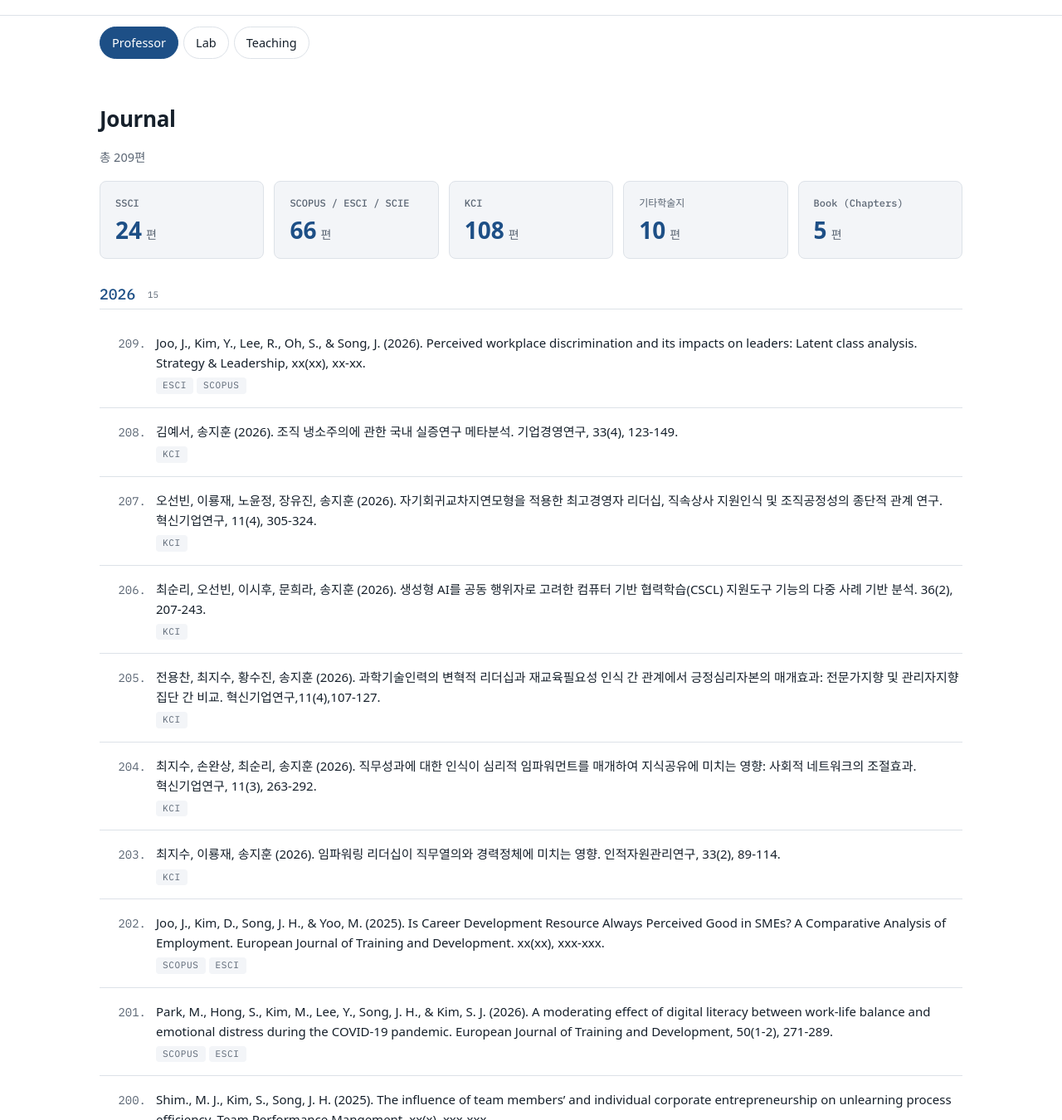
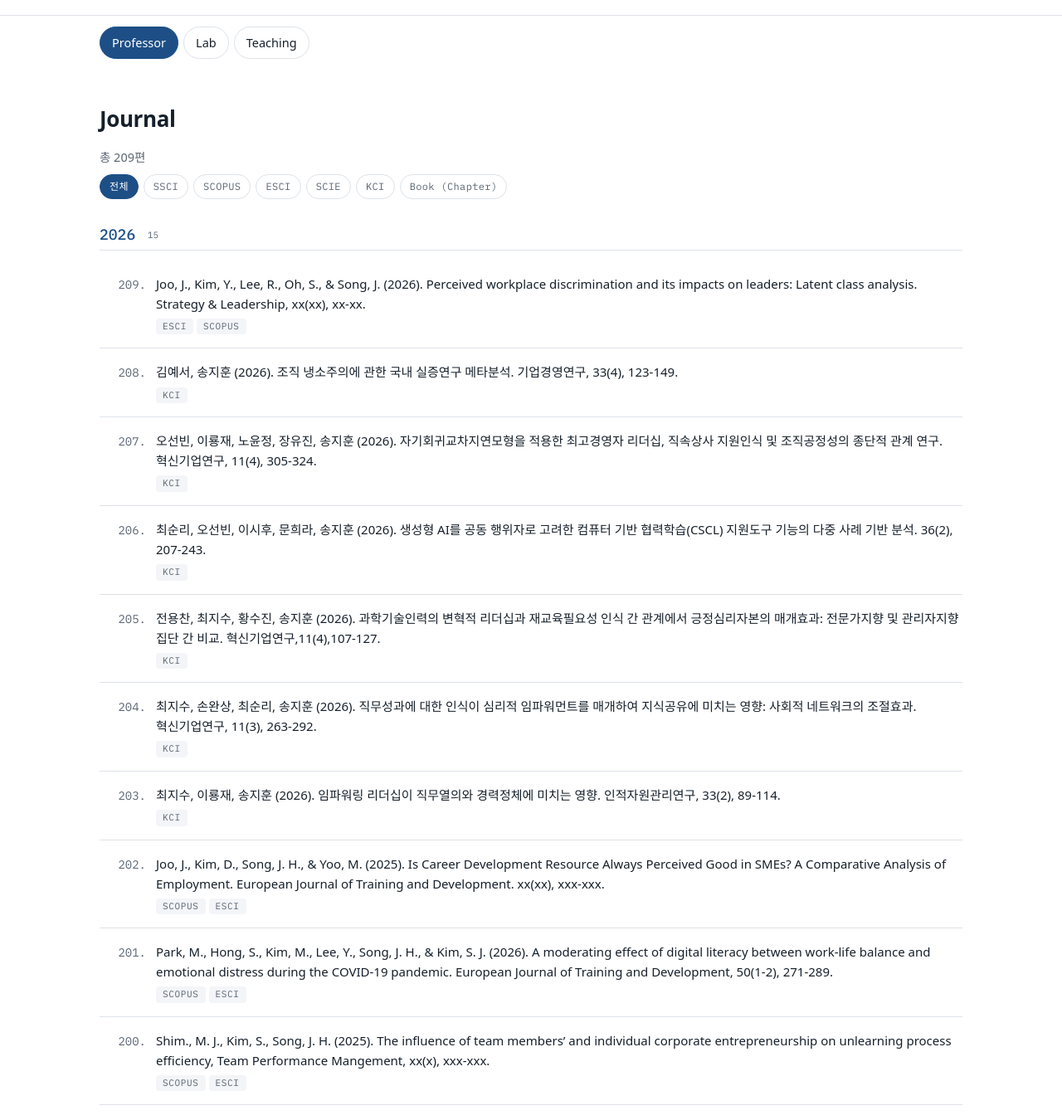
Before and after one commit to drsprolab/drsprolab.github.io, a Jekyll site: the page built from research.md, in a window 1280 px wide and 1400 px high, scrolled down 585 px, cut to the strip 50-1400 px from the top of the window. Shown: the whole strip at 83% size. Built offline with Jekyll 4.4.1, drawn with Linux system fonts in a browser that asks for light colours; some web fonts are replaced; some of the changed text lies outside the part shown.

Commit message:
Research: 등재 분류 편수 카드를 필터 칩으로 바꾸고 학술대회 국내/해외 태그 보완
- SSCI, SCOPUS, ESCI, SCIE, KCI, Book (Chapter) 칩을 누르면 해당 논문만 표시
- 학술대회 발표 중 태그가 없던 9건에 국내/해외 태그 추가, '국외'는 '해외'로 표시
- hidden 속성이 항상 숨기도록 CSS 보완

Co-Authored-By: Claude Opus 5.5 <noreply@anthropic.com>

```diff
--- a/_includes/presentations.html
+++ b/_includes/presentations.html
@@ -9,7 +9,7 @@
     <li value="{{ presentation_number }}">
       <span class="publication-number" aria-hidden="true">{{ presentation_number }}.</span>
       <span class="cite">{% if t.authors %}{{ t.authors }}. {% endif %}<strong>{{ t.title }}</strong>{% if t.venue %}. {{ t.venue }}{% endif %}{% if t.month %}, {{ t.year }}.{{ t.month }}{% endif %}.</span>
-      {% if t.region %}<span class="idx"><span class="badge">{{ t.region }}</span></span>{% endif %}
+      {% if t.region %}<span class="idx"><span class="badge region-{% if t.region == "국내" %}dom{% else %}intl{% endif %}">{% if t.region == "국외" %}해외{% else %}{{ t.region }}{% endif %}</span></span>{% endif %}
     </li>
     {% assign presentation_number = presentation_number | minus: 1 %}
     {% endfor %}
--- a/_includes/publications.html
+++ b/_includes/publications.html
@@ -1,34 +1,24 @@
 {%- assign list = site.data.publications | where: include.scope, true -%}
 {%- assign groups = list | group_by: "year" | sort: "name" | reverse -%}
 {%- assign publication_number = list.size -%}
-{%- assign ssci_count = 0 -%}
-{%- assign international_index_count = 0 -%}
-{%- assign kci_count = 0 -%}
-{%- assign other_international_count = 0 -%}
-{%- for publication in list -%}
-  {%- if publication.index contains 'SSCI' -%}{%- assign ssci_count = ssci_count | plus: 1 -%}{%- endif -%}
-  {%- if publication.index contains 'SCOPUS' or publication.index contains 'ESCI' or publication.index contains 'SCIE' -%}{%- assign international_index_count = international_index_count | plus: 1 -%}{%- endif -%}
-  {%- if publication.index contains 'KCI' -%}{%- assign kci_count = kci_count | plus: 1 -%}{%- endif -%}
-  {%- assign index_labels = publication.index | join: '|' | downcase | remove: ' ' -%}
-  {%- assign publication_type = publication.type | default: '' | downcase | remove: ' ' | remove: '_' | remove: '-' -%}
-  {%- if index_labels contains '기타국제학술지' or index_labels contains '기타국내학술지' -%}{%- assign other_international_count = other_international_count | plus: 1 -%}{%- endif -%}
-{%- endfor -%}
 <p class="count">총 {{ list.size }}편</p>
-<dl class="journal-index-summary" aria-label="논문 등재 분류별 합계">
-  <div><dt>SSCI</dt><dd>{{ ssci_count }}<span>편</span></dd></div>
-  <div><dt>SCOPUS / ESCI / SCIE</dt><dd>{{ international_index_count }}<span>편</span></dd></div>
-  <div><dt>KCI</dt><dd>{{ kci_count }}<span>편</span></dd></div>
-  <div><dt>기타학술지</dt><dd>{{ other_international_count }}<span>편</span></dd></div>
+<div class="pub-filter" role="group" aria-label="등재 분류로 보기">
+  <button type="button" class="pf-chip" data-filter="" aria-pressed="true">전체</button>
+  {%- assign index_tags = "SSCI,SCOPUS,ESCI,SCIE,KCI" | split: "," %}
+  {%- for t in index_tags %}
+  <button type="button" class="pf-chip" data-filter="{{ t }}" aria-pressed="false">{{ t }}</button>
+  {%- endfor %}
   {%- if include.scope == "professor" %}
-  <div><dt>Book (Chapters)</dt><dd>{{ site.data.books.size }}<span>편</span></dd></div>
+  <button type="button" class="pf-chip" data-filter="BOOK" aria-pressed="false">Book (Chapter)</button>
   {%- endif %}
-</dl>
+</div>
+<p class="pf-empty" hidden>해당 분류의 논문이 없습니다.</p>
 {% for g in groups %}
 <section class="year-group">
   <h3 id="pub-{{ include.scope }}-{{ g.name }}">{{ g.name }} <span class="n">{{ g.items.size }}</span></h3>
   <ol class="pubs journal-pubs" reversed start="{{ publication_number }}">
     {% for p in g.items %}
-    <li value="{{ publication_number }}">
+    <li value="{{ publication_number }}" data-tags="{{ p.index | join: ' ' | upcase }}">
       <span class="publication-number" aria-hidden="true">{{ publication_number }}.</span>
       <span class="cite">{{ p.citation }}</span>
       {% if p.index %}<span class="idx">{% for i in p.index %}<span class="badge">{{ i }}</span>{% endfor %}</span>{% endif %}
--- a/assets/css/style.css
+++ b/assets/css/style.css
@@ -702,3 +702,14 @@ tfoot td { font-weight: 600; border-bottom: 0; }
   .rmap .rmap-title { font-size: 24px; }
   .solution-btn { white-space: normal; text-align: left; max-width: 100%; }
 }
+
+/* ---- Journal: 등재 분류 필터 칩 ---- */
+.pub-filter { display: flex; flex-wrap: wrap; gap: 6px; margin: 8px 0 20px; }
+.pf-chip { font: inherit; font-family: var(--f-mono); font-size: 12px; letter-spacing: .03em; padding: 4px 11px; border: 1px solid var(--line); border-radius: 999px; background: var(--paper); color: var(--muted); cursor: pointer; }
+.pf-chip:hover { border-color: var(--accent); color: var(--accent); }
+.pf-chip[aria-pressed="true"] { background: var(--accent); border-color: var(--accent); color: var(--paper); }
+.pf-chip:focus-visible { outline: 2px solid var(--accent); outline-offset: 2px; }
+.prose .pf-empty { color: var(--muted); font-size: 14px; }
+.badge.region-intl { background: var(--accent-soft); color: var(--accent); }
+/* hidden 속성은 항상 숨김(필터에서 사용) */
+[hidden] { display: none !important; }
--- a/research.md
+++ b/research.md
@@ -18,7 +18,7 @@ lede: 읽고, 읽고, 또 읽고 나서 쓰는 것.
 <ol class="pubs journal-pubs book-pubs" reversed start="{{ books.size }}">
 {% for b in books %}
   {% assign book_number = books.size | minus: forloop.index0 %}
-  <li value="{{ book_number }}">
+  <li value="{{ book_number }}" data-tags="BOOK">
     <span class="publication-number" aria-hidden="true">{{ book_number }}.</span>
     <span class="cite">{{ b.citation }}</span>
     <span class="idx"><span class="badge">{% if b.type == 'book' %}Book{% else %}Book Chapter{% endif %}</span>{% if b.url %}<a class="badge" href="{{ b.url }}" target="_blank" rel="noopener">{% if b.type == 'book' %}도서 정보{% else %}원문{% endif %}</a>{% endif %}</span>
```
Also changed, not shown: other parts of _includes/publications.html (+31 -0 lines), _data/presentations.yml (+9 -0 lines).
